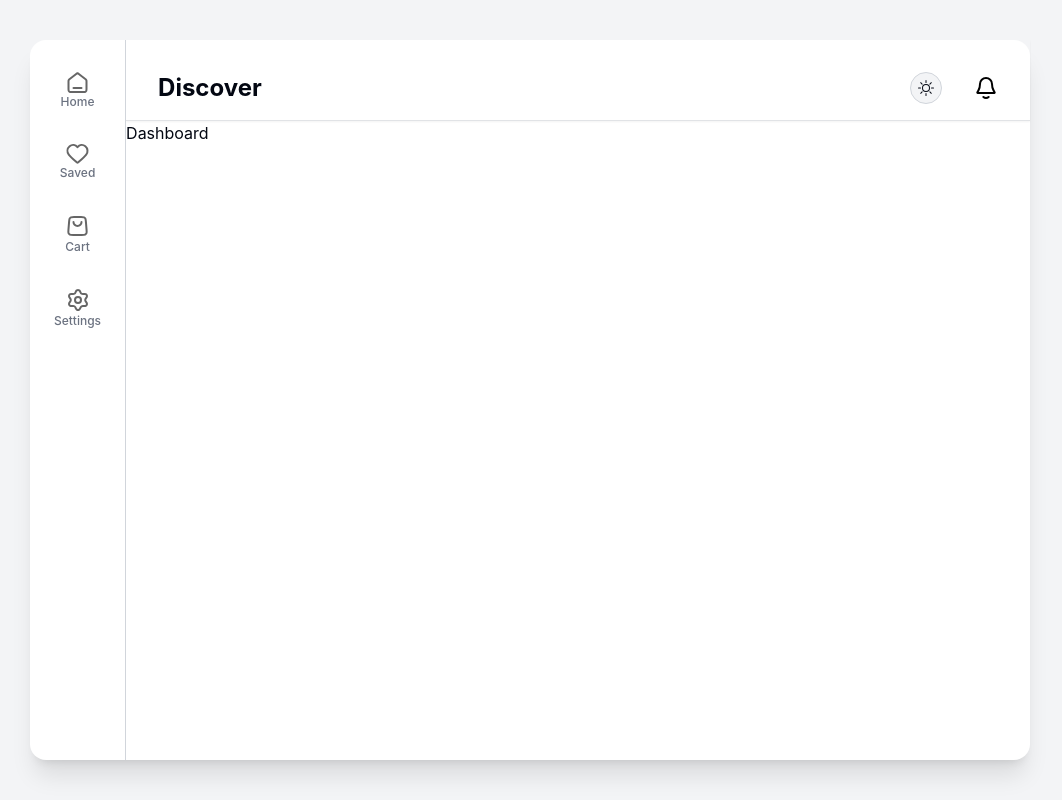
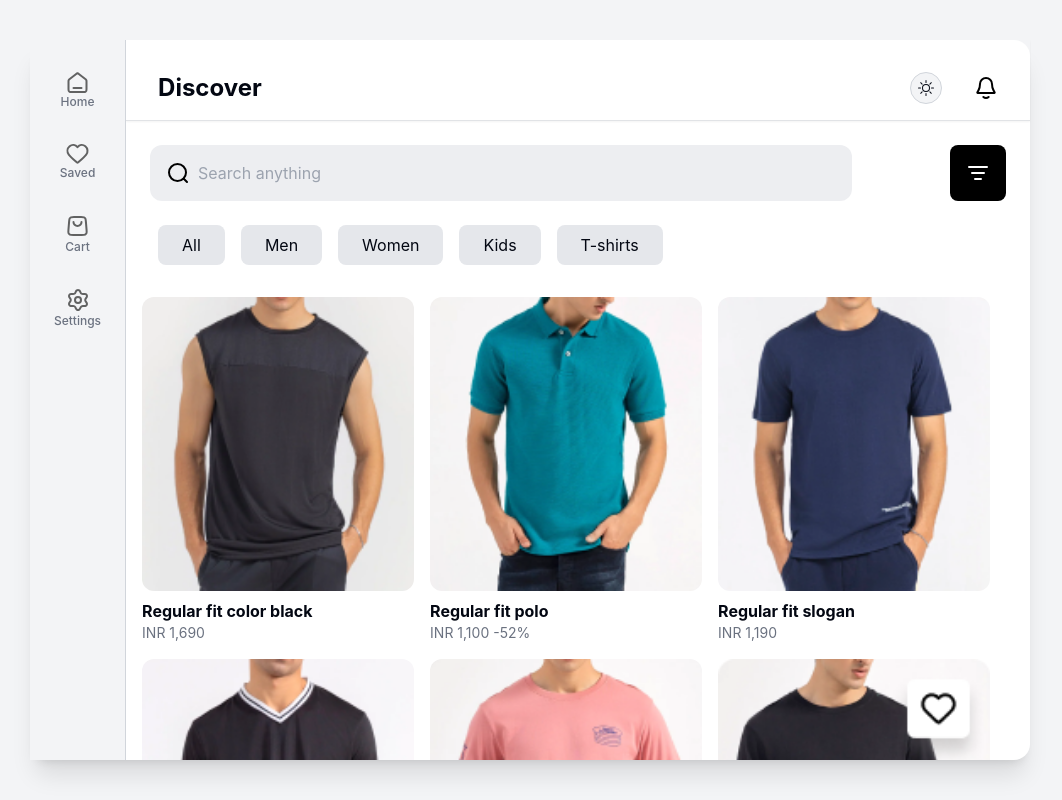
Before and after one commit to ronjacobvarghese/Mobile-Shopping-App, a React (Vite) app: page / in a window 1280 px wide. Shown: the whole page, without its empty margins (110-1172 px from the left). Built offline with nearby package versions, Linux system fonts and the light colour scheme.

Commit message:
feat: Dashboard Styles Completed

```diff
--- a/src/App.tsx
+++ b/src/App.tsx
@@ -4,12 +4,12 @@ import Nav from "./components/Nav";
 
 function App() {
   return (
-    <div className=" w-full h-full lg:bg-white lg:w-[62.5rem] lg:h-[45rem] lg:rounded-2xl lg:shadow-xl flex">
+    <div className=" overflow-y-clip w-full h-full lg:bg-white lg:w-[62.5rem] lg:h-[45rem] lg:rounded-2xl lg:shadow-xl flex">
       <Nav />
-      <main className="w-full h-full">
+      <div className=" w-full h-full">
         <Header />
         <Dashboard />
-      </main>
+      </div>
     </div>
   );
 }
--- /dev/null
+++ b/src/components/Categories.tsx
@@ -0,0 +1,17 @@
+import { categoryData } from "../lib/data";
+export default function Categories() {
+  return (
+    <section className="pl-8 pb-4 overflow-x-scroll">
+      <ul className="flex gap-4">
+        {categoryData.map((item, index) => (
+          <li
+            className="bg-gray-200 px-6 py-2 w-100 whitespace-nowrap rounded-lg"
+            key={index}
+          >
+            {item}
+          </li>
+        ))}
+      </ul>
+    </section>
+  );
+}
--- a/src/components/Dashboard.tsx
+++ b/src/components/Dashboard.tsx
@@ -1,3 +1,22 @@
+import { storeData } from "../lib/data";
+import Categories from "./Categories";
+import Search from "./Search";
+import ProductCard from "./ProductCard";
+
 export default function Dashboard() {
-  return <div>Dashboard</div>;
+  return (
+    <main className="h-full !overflow-clip">
+      <Search />
+      <Categories />
+      <div className="pt-4 pb-[20.5rem] w-full h-full overflow-y-auto">
+        <ul className="px-4 flex flex-wrap gap-4 w-full">
+          {storeData.map((item, index) => (
+            <li className="w-[47.75%] max-w-[17rem] ">
+              <ProductCard {...item} />
+            </li>
+          ))}
+        </ul>
+      </div>
+    </main>
+  );
 }
--- a/src/components/Nav.tsx
+++ b/src/components/Nav.tsx
@@ -2,8 +2,8 @@ import { navData } from "../lib/data";
 
 export default function Nav() {
   return (
-    <nav className="w-full lg:w-auto absolute bottom-0 lg:relative lg:h-full lg:px-6 lg:py-8 font-medium text-[0.75rem]  lg:border-r lg:border-gray-300 border-opacity-20">
-      <ul className="flex lg:flex-col lg:justify-start lg:gap-8 justify-evenly text-gray-500">
+    <nav className=" w-full px-10 lg:w-auto border-t py-4 border-gray-600 fixed bottom-0 z-40 bg-gray-100 lg:relative lg:h-full lg:px-6 lg:py-8 lg:border-t-0 font-medium text-[0.75rem]  lg:border-r lg:border-gray-300 border-opacity-20">
+      <ul className="flex gap-16 justify-evenly lg:flex-col lg:justify-start lg:gap-8  text-gray-500">
         {navData.map((item) => (
           <li
             className="flex items-center flex-col justify-center"
--- /dev/null
+++ b/src/components/ProductCard.tsx
@@ -0,0 +1,25 @@
+import { storeData } from "../lib/data";
+
+type ProductCardProps = (typeof storeData)[number];
+
+export default function ProductCard({
+  title,
+  imageUrl,
+  price,
+  discount,
+}: ProductCardProps) {
+  return (
+    <article className="w-full">
+      <img
+        src={imageUrl}
+        alt={title}
+        className="w-full object-cover rounded-xl"
+      />
+      <h2 className="pt-2 font-bold ">{title}</h2>
+      <p className="text-sm text-gray-500">
+        INR {price} {discount ? <span>-{discount}%</span> : ""}
+      </p>
+      {}
+    </article>
+  );
+}
--- /dev/null
+++ b/src/components/Search.tsx
@@ -0,0 +1,19 @@
+import search from "/svg/search-lg.svg";
+import filter from "/svg/filter.svg";
+
+export default function Search() {
+  return (
+    <section className="p-6 w-full flex ">
+      <form className="relative flex w-full gap-3 justify-between">
+        <img className="absolute top-4 left-4" src={search} />
+        <input
+          placeholder="Search anything"
+          className="h-[3.5rem] w-[82%] pl-12 bg-gray-200/70 rounded-xl"
+        />
+        <button className="bg-black flex justify-center items-center h-[3.5rem] w-[3.5rem] rounded-lg">
+          <img src={filter} />
+        </button>
+      </form>
+    </section>
+  );
+}
--- a/src/lib/data.ts
+++ b/src/lib/data.ts
@@ -11,6 +11,8 @@ import heart from '/svg/heart.svg';
 import home from '/svg/home.svg';
 import settings from '/svg/settings-02.svg';
 import bag from '/svg/shopping-bag-03.svg';
+
+export const categoryData =["All","Men","Women","Kids","T-shirts"]
 
 export const navData = [{
   id:"#home",
@@ -33,12 +35,13 @@ export const navData = [{
 export const storeData = [{
   title:"Regular fit color black",
   imageUrl:regBlack,
-  price:1690,
+  price:"1,690",
+  discount:0,
   review:4.5,
   description:"The name says it all, the right size slightly snugs the body leaving enough room for comfort in the sleeves and waist.",
 },{
   title:"Regular fit polo",
-  price:1100,
+  price:"1,100",
   review:4.5,
   discount:52,
   imageUrl:regPolo,
@@ -46,26 +49,30 @@ export const storeData = [{
 },
 {
   title:"Regular fit slogan",
-  price:1190,
+  discount:0,
+  price:"1,190",
   review:4.5,
   imageUrl:regSlogan,
   description:"The name says it all, the right size slightly snugs the body leaving enough room for comfort in the sleeves and waist.",
 
 },{
   title:"Regular fit v-neck",
-  price:1290,
+  discount:0,
+  price:"1,290",
   review:4.5,
   imageUrl:regV,
   description:"The name says it all, the right size slightly snugs the body leaving enough room for comfort in the sleeves and waist.",
 },{
   title:"Regular fit color pink",
-  price:1690,
+  discount:0,
+  price:"1,690",
   review:4.5,
   imageUrl:regPink,
   description:"The name says it all, the right size slightly snugs the body leaving enough room for comfort in the sleeves and waist.",
 },{
   title:"Regular fit full sleeve",
-  price:1290,
+  discount:0,
+  price:"1,290",
   review:4.5,
   imageUrl:regFull,
   description:"The name says it all, the right size slightly snugs the body leaving enough room for comfort in the sleeves and waist.",
```
Also changed, not shown: public/svg/search-lg.svg (added).
